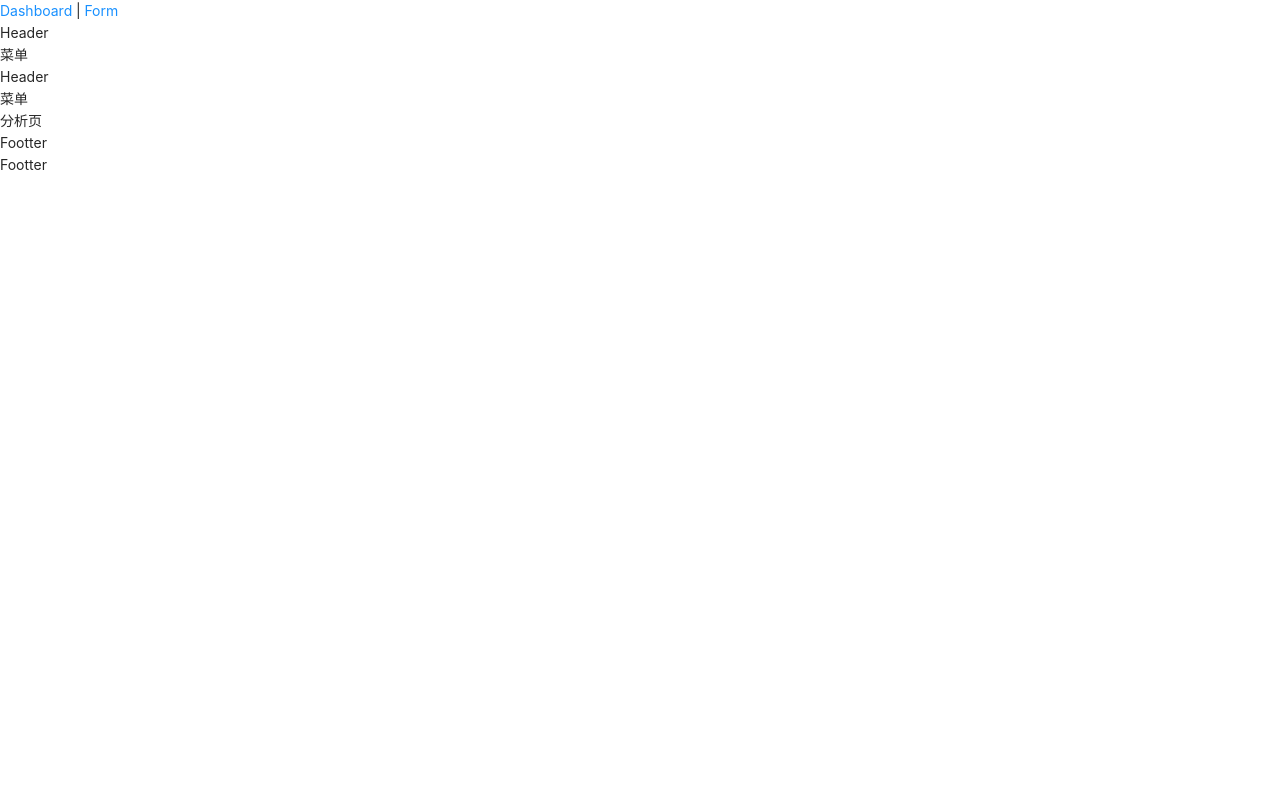
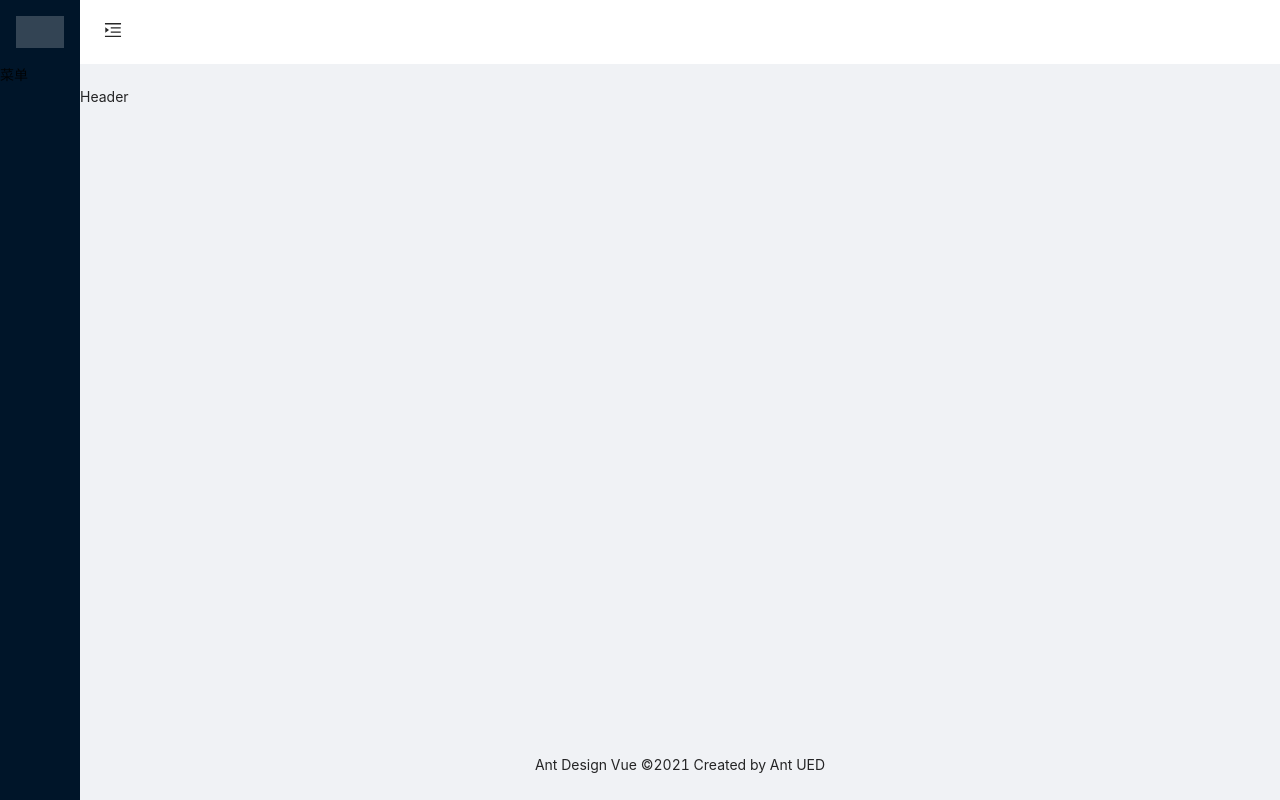
Before and after one commit to LanQinHui/lwadmin, a Vue app: page /dashboard/analysis in a window 1280 px wide. Built offline with nearby package versions, Linux system fonts and the light colour scheme.

Commit message:
添加伸缩侧边栏

```diff
--- a/package.json
+++ b/package.json
@@ -9,6 +9,7 @@
     "lint": "vue-cli-service lint"
   },
   "dependencies": {
+    "@ant-design/icons-vue": "^6.0.1",
     "ant-design-vue": "^2.2.0-beta.6",
     "babel-plugin-import": "^1.13.3",
     "core-js": "^3.6.5",
--- a/src/App.vue
+++ b/src/App.vue
@@ -1,9 +1,7 @@
 <template>
   <div id="nav">
-    <router-link to="/dashboard/analysis">Dashboard</router-link> |
-    <router-link to="/form">Form</router-link>
+    <router-view />
   </div>
-  <router-view />
 </template>
 
 <style lang="less"></style>
--- a/src/layouts/BasicLayout.vue
+++ b/src/layouts/BasicLayout.vue
@@ -1,21 +1,70 @@
 <template>
-  <Header />
-  <SiderMenu />
-  <router-view></router-view>
-  <Footer />
+  <a-layout id="components-layout-demo-side" style="min-height: 100vh">
+    <a-layout-sider :trigger="null" v-model:collapsed="collapsed" collapsible>
+      <div class="logo" />
+      <SiderMenu />
+    </a-layout-sider>
+    <a-layout>
+      <a-layout-header style="background: #fff; padding: 0">
+        <menu-unfold-outlined
+          v-if="collapsed"
+          class="trigger"
+          @click="() => (collapsed = !collapsed)"
+        />
+        <menu-fold-outlined
+          v-else
+          class="trigger"
+          @click="() => (collapsed = !collapsed)"
+        />
+        <Header />
+      </a-layout-header>
+      <a-layout-content style="margin: 0 16px"> </a-layout-content>
+      <a-layout-footer style="text-align: center">
+        <Footer />
+      </a-layout-footer>
+    </a-layout>
+  </a-layout>
 </template>
 
 <script>
 import Header from "@/layouts/Header";
 import Footer from "@/layouts/Footer";
 import SiderMenu from "@/layouts/SiderMenu";
+import { MenuUnfoldOutlined, MenuFoldOutlined } from "@ant-design/icons-vue";
+
 export default {
   components: {
     Header,
     SiderMenu,
     Footer,
+    MenuUnfoldOutlined,
+    MenuFoldOutlined,
+  },
+  data() {
+    return {
+      collapsed: true,
+    };
   },
 };
 </script>
 
-<style scoped></style>
+<style scoped>
+#components-layout-demo-side .logo {
+  height: 32px;
+  background: rgba(255, 255, 255, 0.2);
+  margin: 16px;
+}
+.trigger {
+  font-size: 18px;
+  line-height: 64px;
+  padding: 0 24px;
+  cursor: pointer;
+  transition: color 0.3s;
+}
+
+.trigger:hover {
+  color: #1890ff;
+}
+.logo {
+}
+</style>
--- a/src/layouts/Footer.vue
+++ b/src/layouts/Footer.vue
@@ -1,10 +1,10 @@
 <template>
-  <div>Footter</div>
+  <div>Ant Design Vue ©2021 Created by Ant UED</div>
 </template>
 
 <script>
 export default {
-  name: "Footer",
+  // name: "Footer",
 };
 </script>
 
--- a/src/layouts/Header.vue
+++ b/src/layouts/Header.vue
@@ -4,7 +4,7 @@
 
 <script>
 export default {
-  name: "Header",
+  // name: "Header",
 };
 </script>
 
--- a/src/layouts/SiderMenu.vue
+++ b/src/layouts/SiderMenu.vue
@@ -4,7 +4,7 @@
 
 <script>
 export default {
-  name: "SiderMenu",
+  // name: "SiderMenu",
 };
 </script>
 
--- a/src/main.js
+++ b/src/main.js
@@ -2,6 +2,12 @@ import { createApp } from "vue";
 import App from "./App.vue";
 import router from "./router";
 import store from "./store";
-import { Button } from "ant-design-vue";
+import { Button, Layout, Icon } from "ant-design-vue";
 
-createApp(App).use(store).use(router).use(Button).mount("#app");
+createApp(App)
+  .use(store)
+  .use(router)
+  .use(Button)
+  .use(Layout)
+  .use(Icon)
+  .mount("#app");
```
Also changed, not shown: 2 other files (tests, documents, lock files or other folders).
